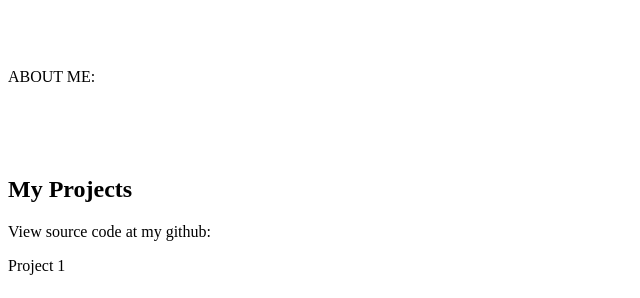
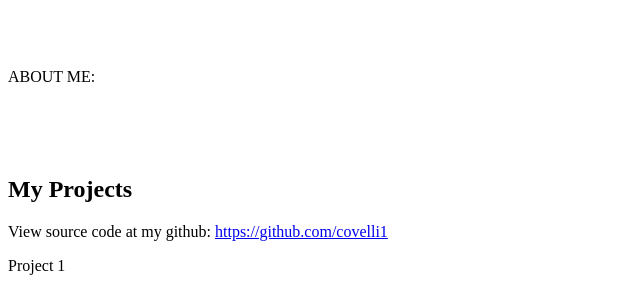
Before and after one commit to covelli1/Personal, a plain HTML site: page index.html in a window 1280 px wide. Shown: the part 502-800 px from the top of the page, without its empty margins (0-640 px from the left). Drawn offline with Linux system fonts and the light colour scheme.

Commit message:
added github link

```diff
--- a/index.html
+++ b/index.html
@@ -31,7 +31,7 @@
 
 <h2> My Projects </h2>
 View source code at my github:
-<a href="https://github.com/covelli1"> </a>
+<a href="https://github.com/covelli1"> https://github.com/covelli1 </a>
 
 
 
```
